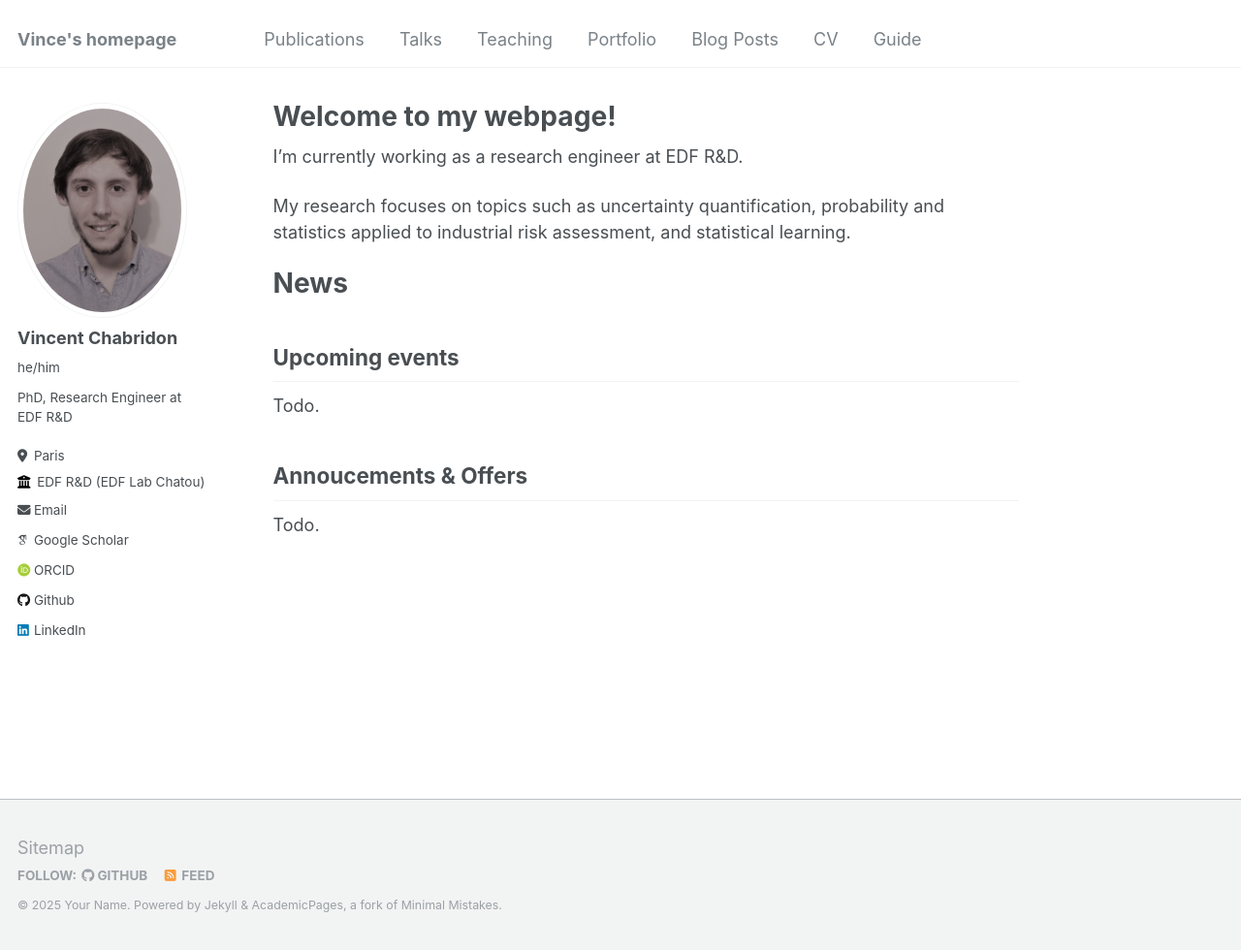
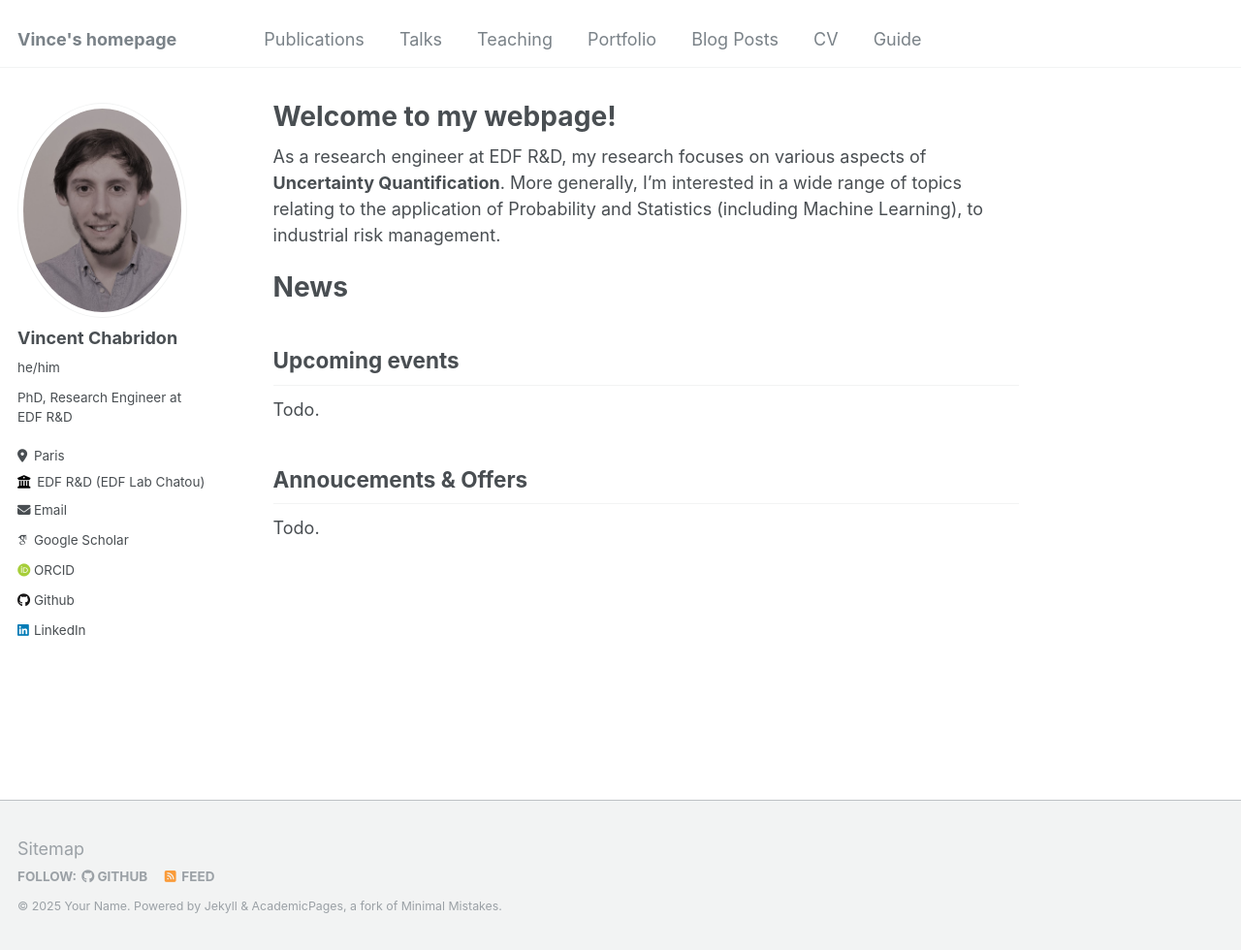
Before and after one commit to vchabri/vchabri.github.io, a Jekyll site: the page built from _pages/about.md, in a window 1280 px wide and 980 px high. Shown: the whole window at 97% size. Built offline with Jekyll 4.4.1, drawn with Linux system fonts in a browser that asks for light colours; some web fonts are replaced.

Commit message:
Update about.md

```diff
--- a/_pages/about.md
+++ b/_pages/about.md
@@ -7,9 +7,8 @@ redirect_from:
   - /about.html
 ---
 
-I'm currently working as a research engineer at EDF R&D.
-
-My research focuses on topics such as uncertainty quantification, probability and statistics applied to industrial risk assessment, and statistical learning.
+As a research engineer at EDF R&D, my research focuses on various aspects of **Uncertainty Quantification**.
+More generally, I'm interested in a wide range of topics relating to the application of Probability and Statistics (including Machine Learning), to industrial risk management.
 
 News
 ======
```
